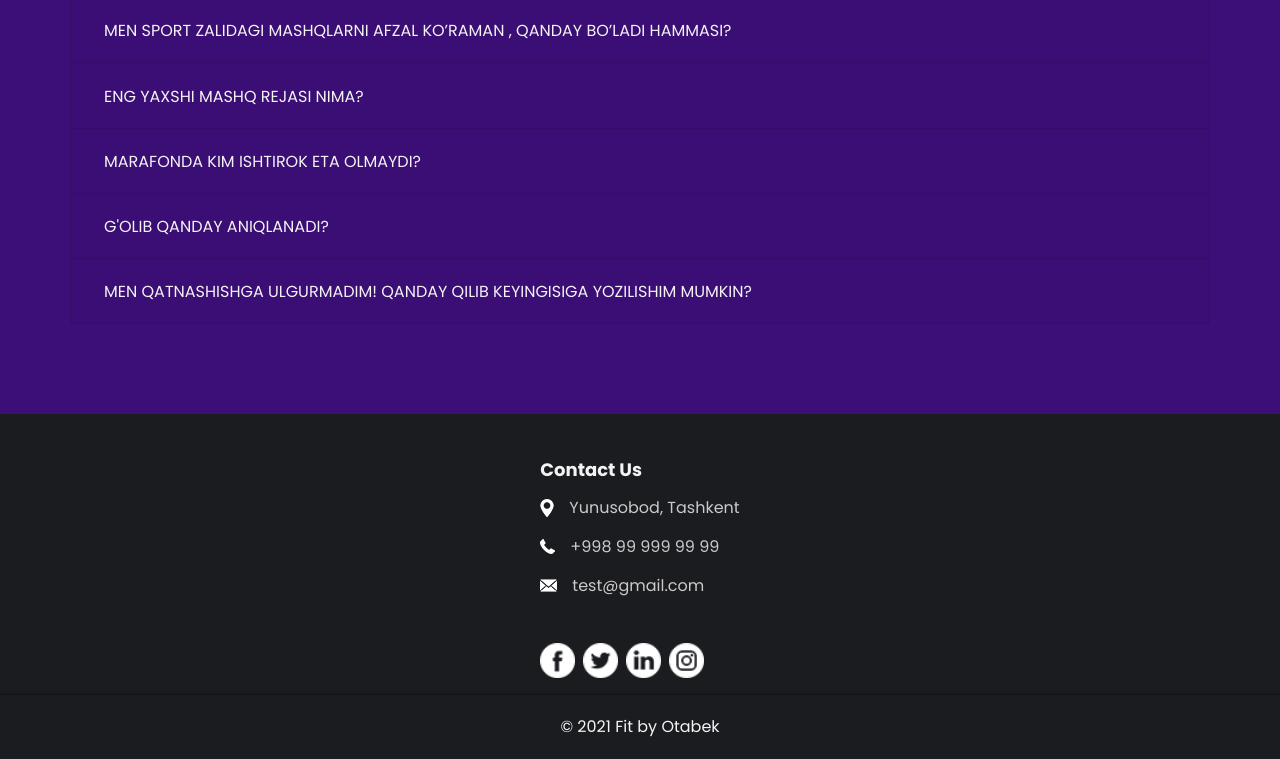
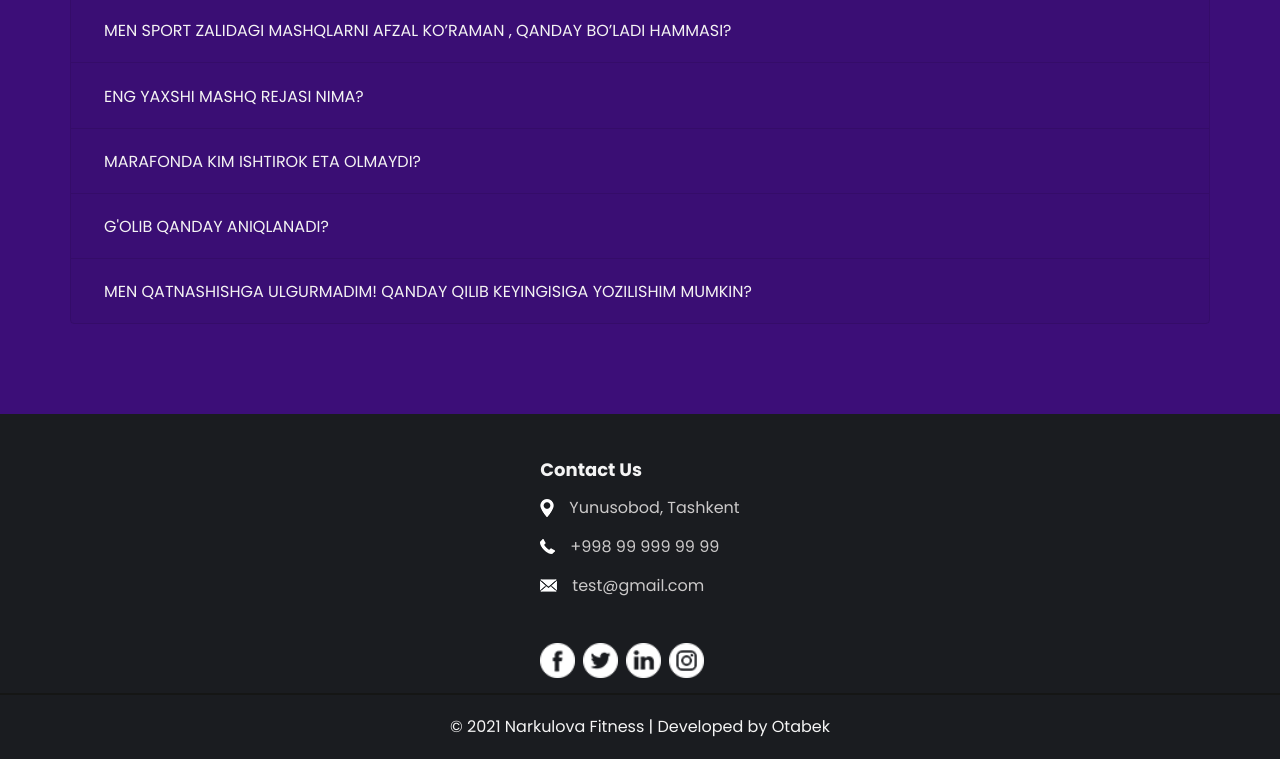
Before and after one commit to otabek/fit, a plain HTML site: page index.html in a window 1280 px wide. Shown: the part 2462-3221 px from the top of the page. Drawn offline with nearby package versions, Linux system fonts and the light colour scheme; a web font is replaced by a local one.

Commit message:
copyright

```diff
--- a/index.html
+++ b/index.html
@@ -481,7 +481,8 @@
         <script>
           document.write(new Date().getFullYear());
         </script>
-        Fit by Otabek
+        Narkulova Fitness | Developed by
+        <a href="https://github.com/otabek">Otabek</a>
       </p>
     </section>
     <!-- footer section -->
```
Also changed, not shown: uydaOzaman.html (+2 -1 lines), vaznOlish.html (+2 -1 lines).
